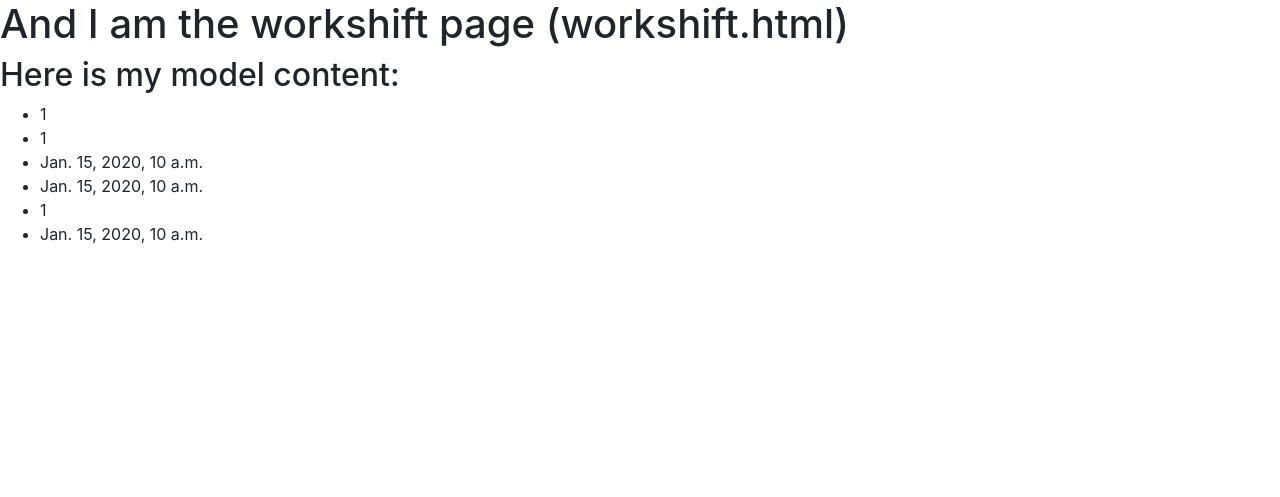
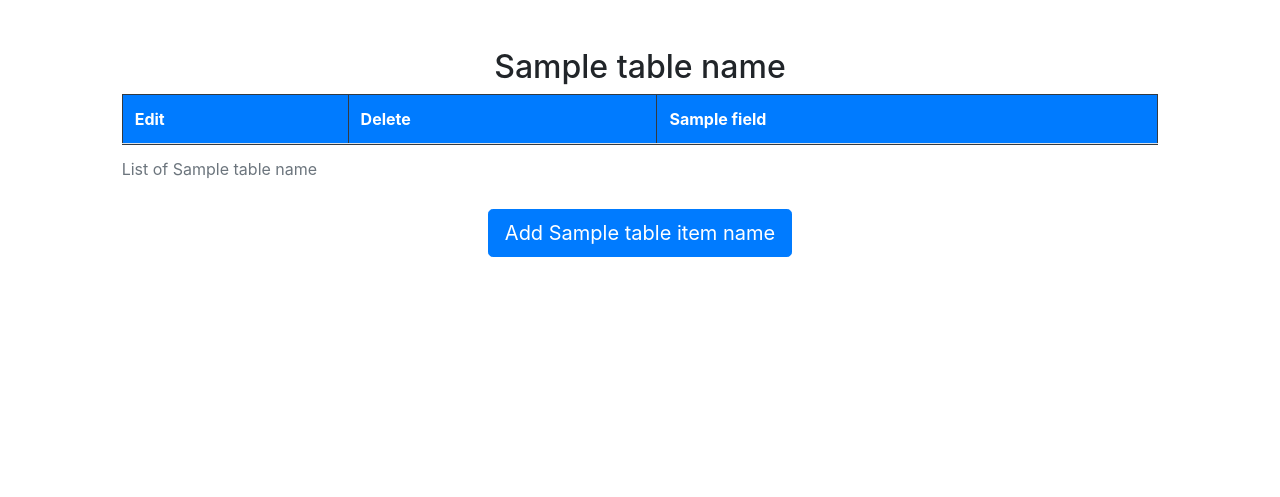
Before and after one commit to ConorG180/my-roster-management, a Django app: template templates/workshift.html in a window 1280 px wide. Shown: the part 74-571 px from the top of the page. Run offline with Django 3.2, Linux system fonts and the light colour scheme; the template is opened without the code that fills it: most values are stand-ins (such as "Sample title", 1, 10 or a date in 2020); lists and menus that the app fills with data are empty.

Commit message:
Add layout for workshift table in workshift.html

```diff
--- a/templates/workshift.html
+++ b/templates/workshift.html
@@ -1,16 +1,19 @@
 {% extends "base.html" %}
 
 {% block content %}
-<h1>And I am the workshift page (workshift.html)</h1>
-<h2>Here is my model content:</h2>
-<ul>
-    {% for workshift in workshifts %}
-        <li>{{workshift.workshift_id}}</li>
-        <li>{{workshift.employee_id}}</li>
-        <li>{{workshift.start_time}}</li>
-        <li>{{workshift.end_time}}</li>
-        <li>{{workshift.role_id}}</li>
-        <li>{{workshift.created_on}}</li>
-    {% endfor %}
-</ul>
+
+{% include "table.html" with fields=fields num_of_rows=num_of_workshifts records=all_workshift_values col_num=col_num table_name=table_name table_item_name=table_item_name edit_url="edit_workshift" delete_url="delete_workshift" %}
+
+<div class="container">
+<div class="row">
+    <div class="col-lg-8 offset-lg-2 d-flex justify-content-around">
+
+<a href="{% url 'add_role' %}">
+    <button class="btn btn-primary btn-lg">
+        Add {{table_item_name}}
+    </button>
+</a>
+</div>
+</div>
+</div>
 {% endblock content %}
```
